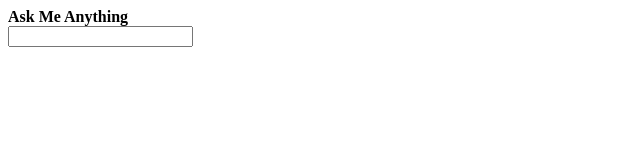
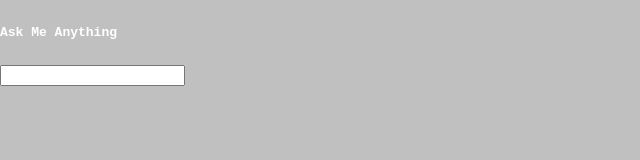
Before and after one commit to greg-han/chatbot, a plain HTML site: page index.html in a window 1280 px wide. Shown: the whole page, without its empty margins (0-640 px from the left). Drawn offline with Linux system fonts and the light colour scheme.

Commit message:
added a couple CSS classes as well as a background

```diff
--- a/index.html
+++ b/index.html
@@ -1,8 +1,23 @@
 <html>
 <body>
 <style>
+body{
+background-color: silver;
+font-family: Monospace;
+color: navy;
+margin: 0;
+}
+
+.row1{
+backround-color: navy;
+color: white;
+line-height: 5em;
+width 80%;
+margin-left: auto;
+margn-right: auto;
+}
 </style>
-<div id="container">
+<div id="container" class="row1">
 <p id="message">
 <form>
 <b>Ask Me Anything</b>
```
